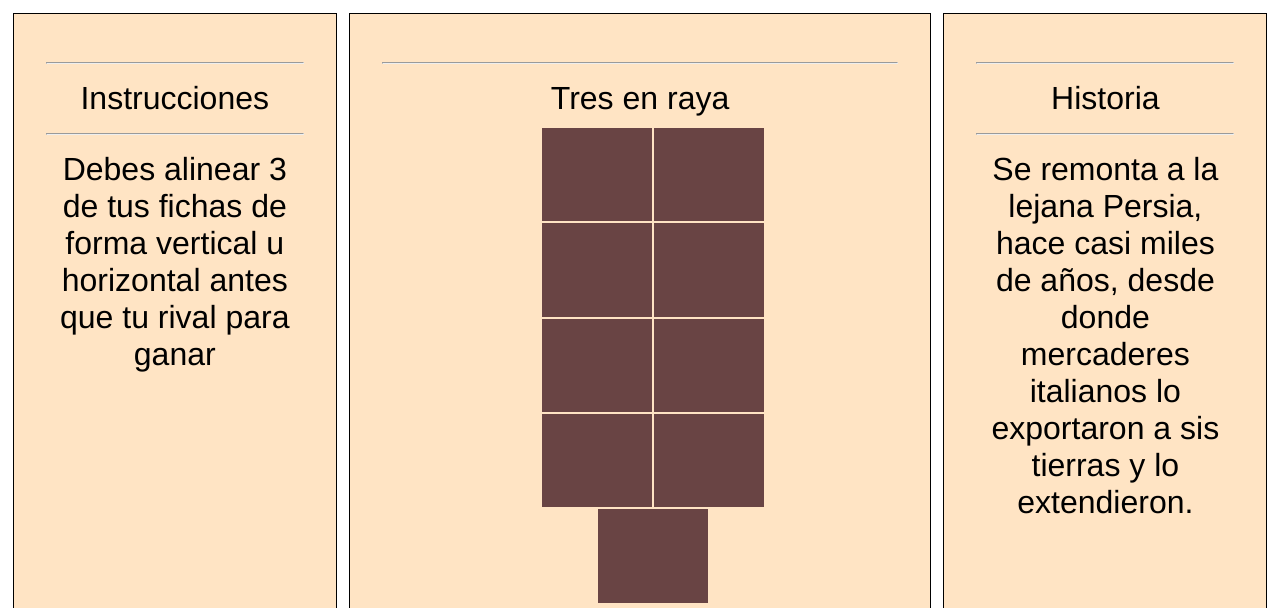
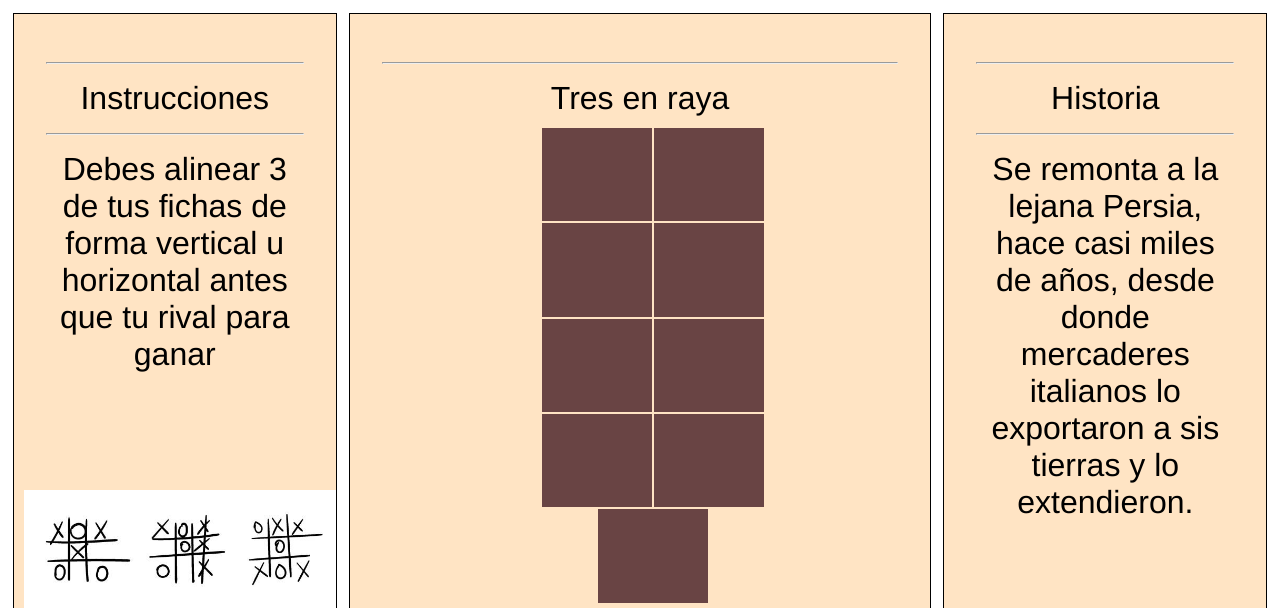
Before and after one commit to Sr-fer/Tres-en-raya, a plain HTML site: page index.html in a window 1280 px wide. Shown: the top 608 px of the page. Drawn offline with Linux system fonts and the light colour scheme.

Commit message:
imagen 1

```diff
--- a/style.css
+++ b/style.css
@@ -83,3 +83,12 @@ article:nth-child(2) {
     font-variant: small-caps;
     text-decoration: underline;
 }
+
+#cuadro1{
+    background-image: url("istockphoto-1193523732-612x612.jpg");
+    background-size: 100%;
+    background-position: left;
+    background-repeat: no-repeat;
+    background-attachment: scroll;
+    background-position: 10px bottom;
+}
```
Also changed, not shown: istockphoto-1193523732-612x612.jpg (added).
